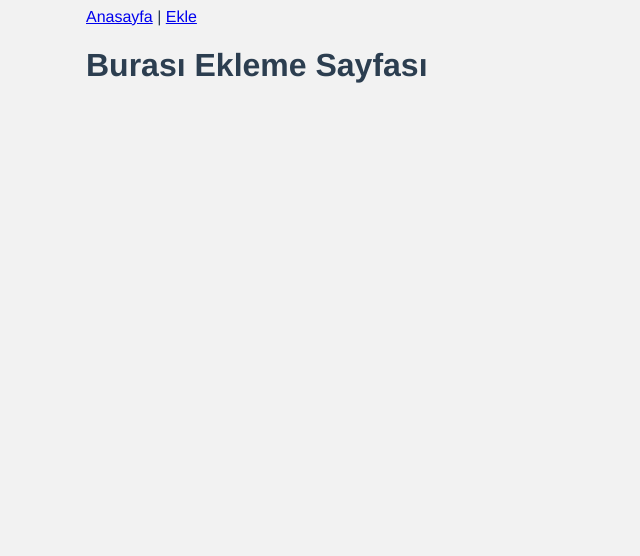
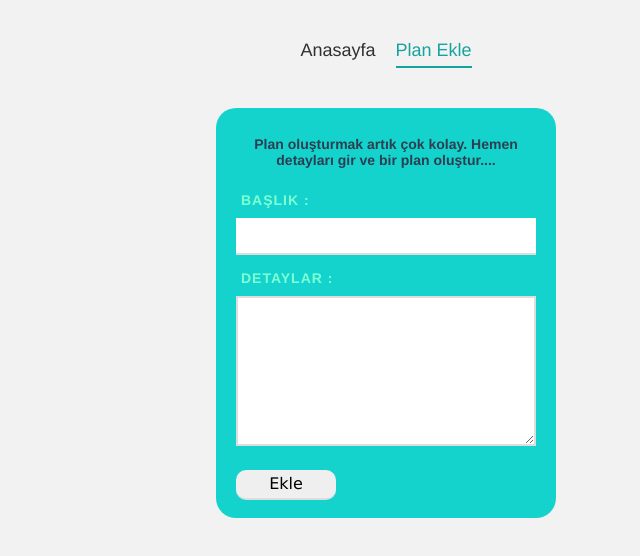
Before and after one commit to Bedirhan2505/vueplanner, a Vue app: page /add in a window 1280 px wide. Shown: the top 556 px of the page, without its empty margins (254-894 px from the left). Built offline with nearby package versions, Linux system fonts and the light colour scheme.

Commit message:
plan ekleme ve navbar yapıldı.

```diff
--- a/data/db.json
+++ b/data/db.json
@@ -1,11 +1,5 @@
 {
   "projects": [
-    {
-      "id": 1,
-      "title": "deneme1",
-      "details": "Lorem ipsum",
-      "complete": true
-    },
     {
       "id": 2,
       "title": "deneme2",
@@ -17,6 +11,12 @@
       "title": "deneme3",
       "details": "Lorem ipsum Lorem ipsum Lorem ipsum",
       "complete": true
+    },
+    {
+      "title": "deneme 3",
+      "details": "deneme 3 detayları buraya gelecek",
+      "complete": true,
+      "id": 4
     }
   ]
 }
--- a/src/App.vue
+++ b/src/App.vue
@@ -1,14 +1,12 @@
 <template>
-  <nav>
-    <router-link to="/">Anasayfa</router-link> |
-    <router-link to="/add">Ekle</router-link>
-  </nav>
+  <navbar />
   <router-view/>
 </template>
 <script>
+import navbar from './components/navbar.vue';
   export default{
     components :{
-
+      navbar,
     }
   }
 </script>
--- /dev/null
+++ b/src/components/navbar.vue
@@ -0,0 +1,29 @@
+<template>
+    <nav class="main-nav">
+        <router-link :to="{name:'home'}">Anasayfa</router-link>
+        <router-link :to="{name:'addproject'}">Plan Ekle</router-link>
+    </nav>
+</template>
+<script>
+export default{
+
+}
+</script>
+<style>
+.main-nav{
+    text-align: center;
+    margin: 40px auto;
+}
+.main-nav a{
+    display: inline-block;
+    text-decoration: none;
+    margin: 0 10px;
+    color: rgb(49, 48, 48);
+    font-size: 18px;
+}
+a.router-link-active{
+    border-bottom: 2px solid rgb(22, 162, 157);
+    padding-bottom: 5px;
+    color:rgb(22, 162, 157);
+}
+</style>
--- a/src/views/addproject.vue
+++ b/src/views/addproject.vue
@@ -1,5 +1,85 @@
 <template>
-  <div class="addproject">
-    <h1>Burası Ekleme Sayfası</h1>
-  </div>
+  <form @submit.prevent="handleSubmit">
+    <h5>Plan oluşturmak artık çok kolay. Hemen detayları gir ve bir plan oluştur....</h5>
+    <label for="title"> Başlık : </label>
+    <input name="title" type="text" required v-model="title"><br>
+    <label for="details"> Detaylar :</label>
+    <textarea name="details" v-model="details" required></textarea><br>
+    <button>Ekle</button>
+  </form>
 </template>
+<script>
+  export default {
+    data() {
+      return{
+        title:"",
+        details:""
+      }
+    },
+    methods : {
+      handleSubmit(){
+        let d = {
+          title: this.title,
+          details:this.details,
+          complete:false
+        };
+        fetch('http://localhost:3000/projects',{
+          method: 'POST',
+          headers: {"Content-Type" : "application/json"},
+          body: JSON.stringify(d)
+        })
+        .then(()=>this.$router.push("/"))
+        .catch(err=>console.log(err));
+      }
+    }
+  }
+</script>
+<style>
+form{
+  background: rgb(20, 211, 205);
+  margin: 30px auto;
+  width: 300px;
+  height: 400px;
+  border-radius: 20px;
+  padding: 5px 20px;
+}
+h5{
+  text-align: center;
+  font-size: 14px;
+  font-weight: bold;
+}
+label{
+  margin:15px 10px 10px 5px;
+  display: block;
+  text-transform: uppercase;
+  font-size: 14px;
+  font-weight: bold;
+  color: aquamarine;
+  letter-spacing: 1px;
+}
+input{
+  padding: 10px;
+  border: 0;
+  border-bottom: 2px solid #ddd;
+  width: 100%;
+  box-sizing: border-box;
+}
+textarea{
+  padding: 10px;
+  border: 2px solid #ddd;
+  width: 100%;
+  box-sizing: border-box;
+  height: 150px;
+}
+button{
+  margin: 20px 0;
+  font-size: 16px;
+  border-radius: 10px;
+  border: 0;
+  border-bottom:2px solid #ddd ;
+  width: 100px;
+  height: 30px;
+  font-family:Verdana, Geneva, Tahoma, sans-serif;
+  cursor: pointer;
+}
+</style>
```
